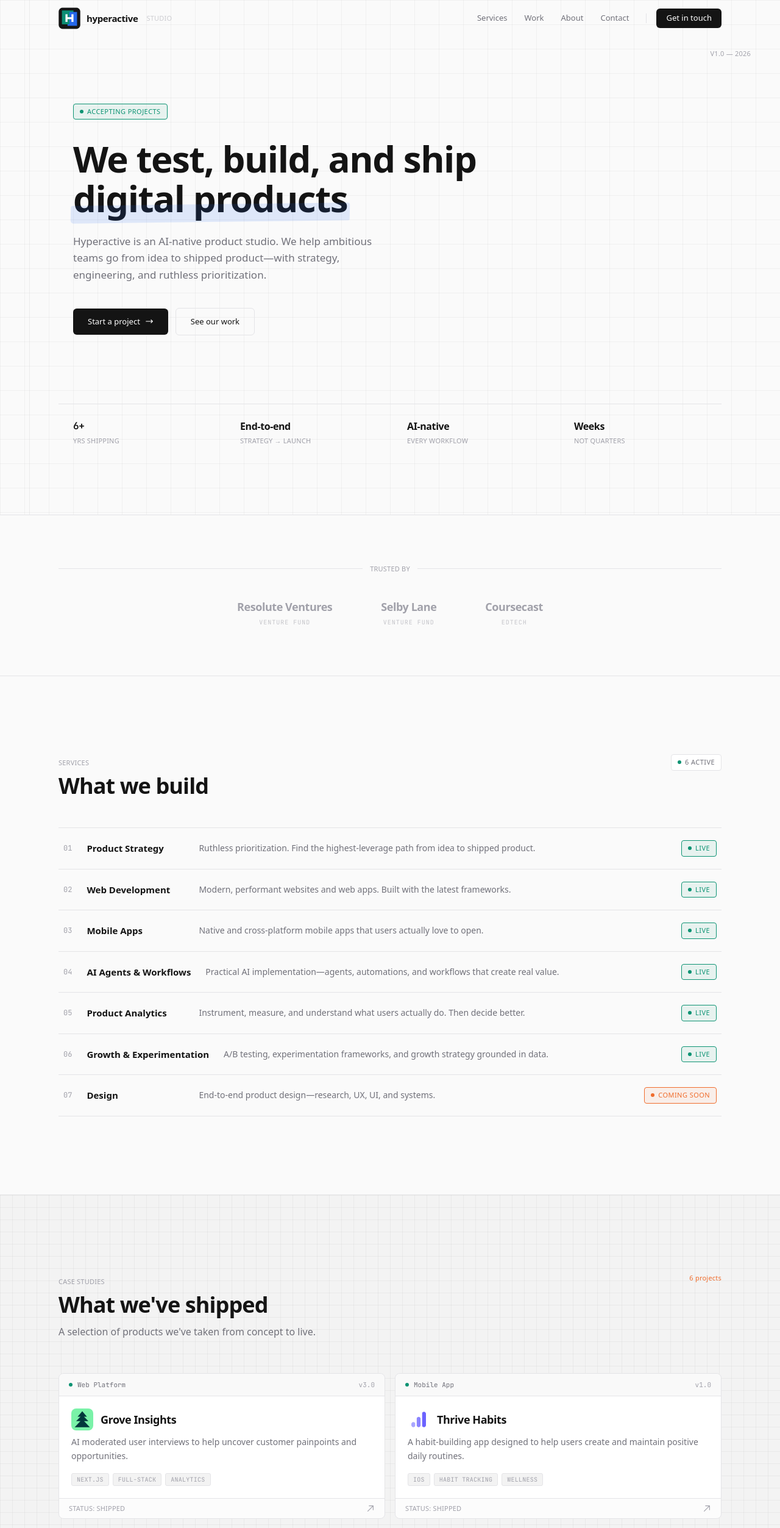
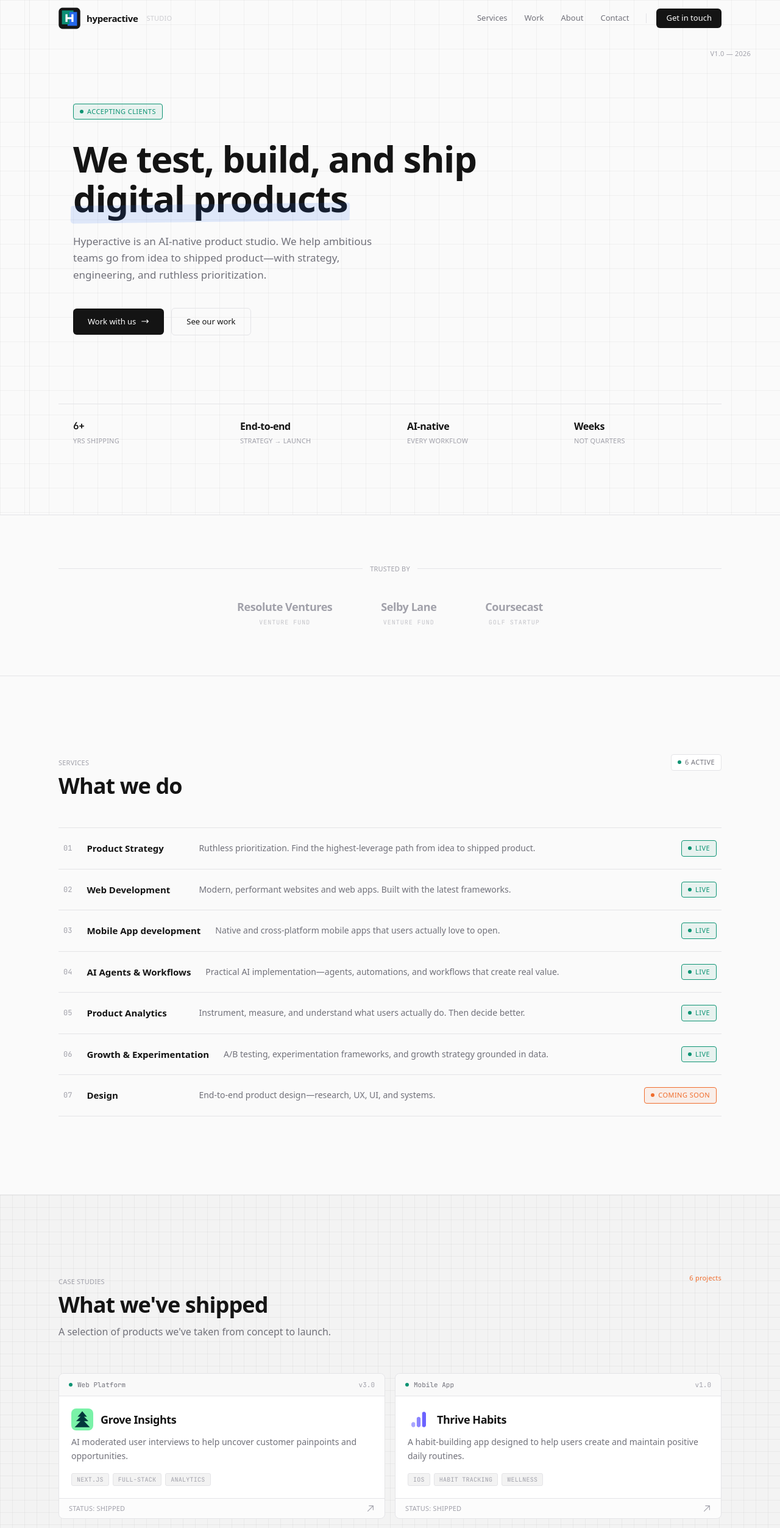
Before and after one commit to hhirshland/hyperactive-studio, a Next.js app: page / in a window 1280 px wide. Shown: the top 2506 px of the page at 61% size. Built offline with nearby package versions, Linux system fonts and the light colour scheme.

Commit message:
copy changes

```diff
--- a/src/components/Clients.tsx
+++ b/src/components/Clients.tsx
@@ -5,7 +5,7 @@ import AnimatedSection from "./AnimatedSection";
 const clients = [
   { name: "Resolute Ventures", type: "Venture Fund" },
   { name: "Selby Lane", type: "Venture Fund" },
-  { name: "Coursecast", type: "EdTech" },
+  { name: "Coursecast", type: "Golf Startup" },
 ];
 
 export default function Clients() {
--- a/src/components/Hero.tsx
+++ b/src/components/Hero.tsx
@@ -23,7 +23,7 @@ export default function Hero() {
           >
             <span className="tag tag-active">
               <span className="status-dot live" />
-              accepting projects
+              accepting clients
             </span>
           </motion.div>
 
@@ -62,7 +62,7 @@ export default function Hero() {
               href="#contact"
               className="inline-flex items-center justify-center rounded-md bg-foreground px-6 py-3 text-[13px] font-medium text-white transition-all duration-150 hover:bg-primary-light"
             >
-              Start a project
+              Work with us
               <svg
                 className="ml-2 h-3.5 w-3.5"
                 fill="none"
--- a/src/components/Services.tsx
+++ b/src/components/Services.tsx
@@ -17,7 +17,7 @@ const services = [
   },
   {
     id: "03",
-    title: "Mobile Apps",
+    title: "Mobile App development",
     description: "Native and cross-platform mobile apps that users actually love to open.",
     status: "live" as const,
   },
@@ -56,7 +56,7 @@ export default function Services() {
             <div>
               <span className="annotation">Services</span>
               <h2 className="mt-2 text-3xl font-semibold tracking-tight text-foreground sm:text-4xl">
-                What we build
+                What we do
               </h2>
             </div>
             <span className="tag">
--- a/src/components/Work.tsx
+++ b/src/components/Work.tsx
@@ -75,7 +75,7 @@ export default function Work() {
                 What we&apos;ve shipped
               </h2>
               <p className="mt-3 text-base text-muted max-w-md">
-                A selection of products we&apos;ve taken from concept to live.
+                A selection of products we&apos;ve taken from concept to launch.
               </p>
             </div>
             <span className="annotation-accent">
```
